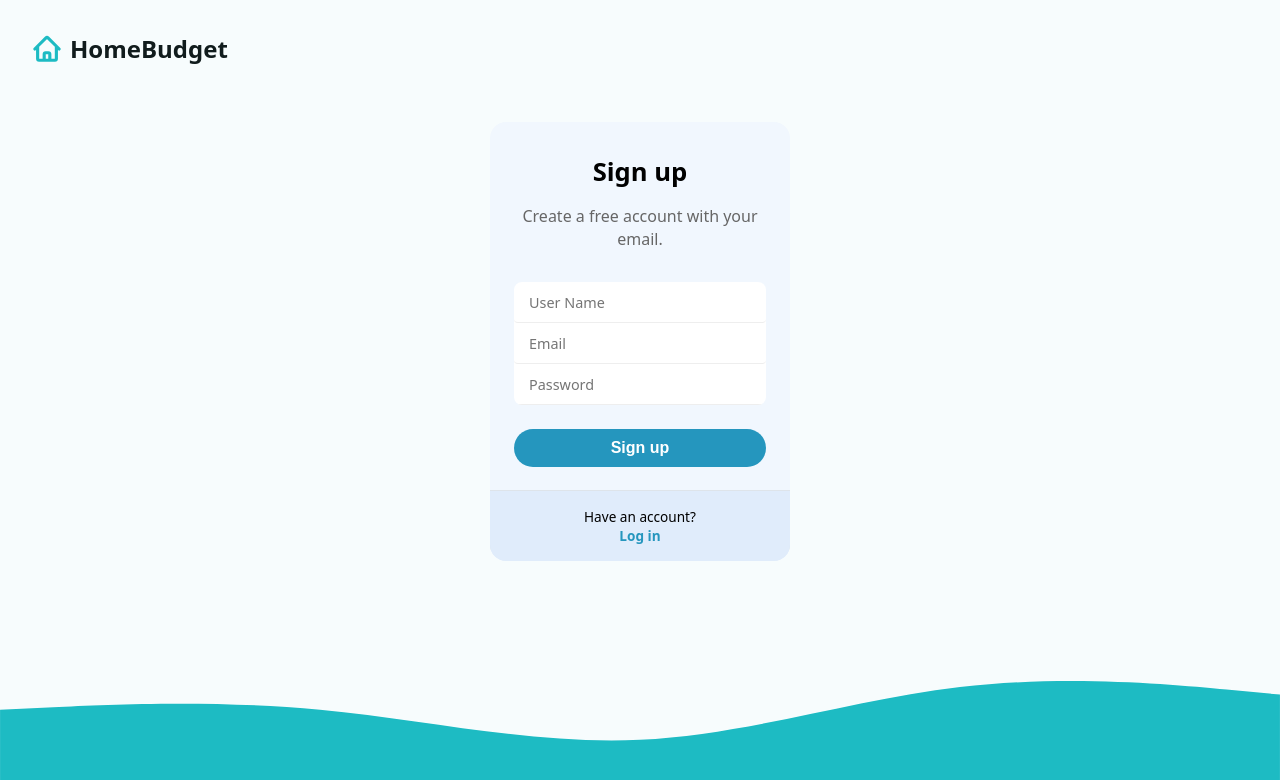
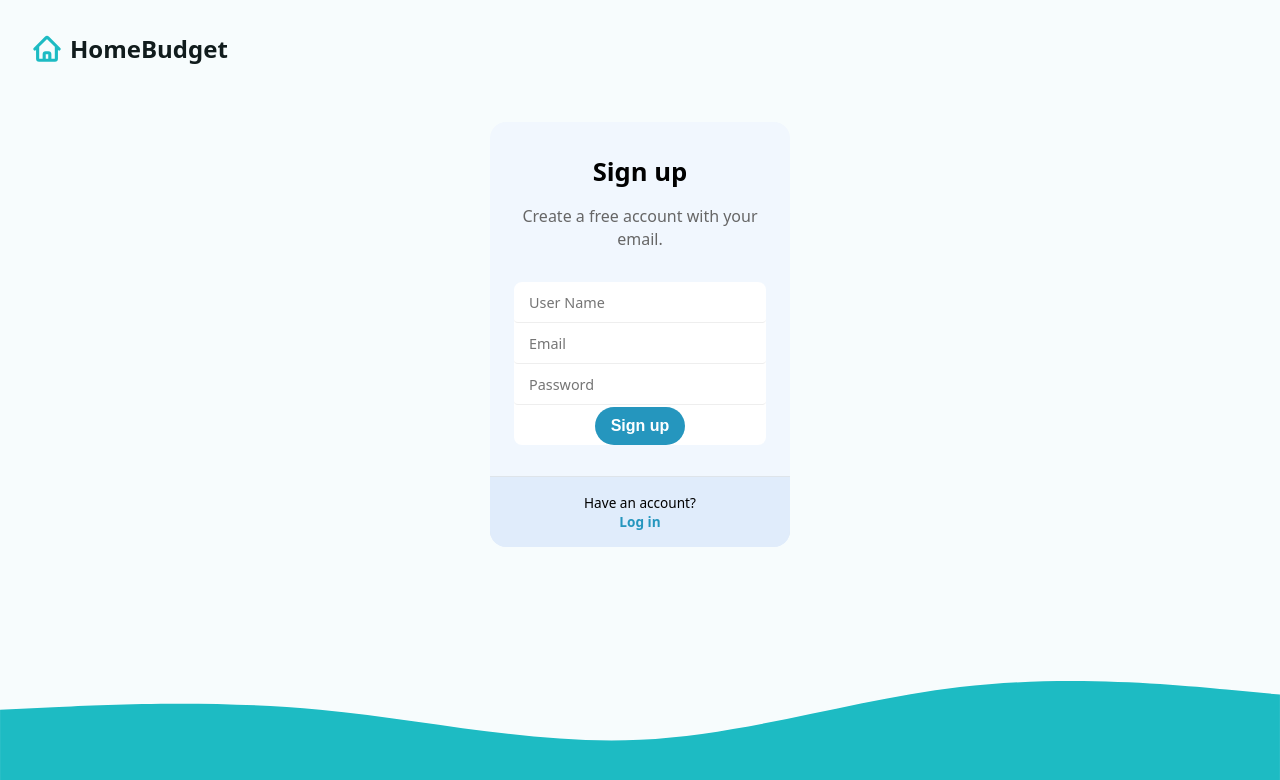
Before and after one commit to techwizard31/Expense-Tracker, a React (Vite) app in the folder frontend/: page /signup in a window 1280 px wide. Shown: the top 780 px of the page. Built offline with nearby package versions, Linux system fonts and the light colour scheme.

Commit message:
fixing again

```diff
--- a/frontend/src/components/Intro.jsx
+++ b/frontend/src/components/Intro.jsx
@@ -1,4 +1,4 @@
-import { Form } from "react-router-dom"
+import { Form,useNavigate } from "react-router-dom"
 
 // library
 import { UserPlusIcon } from "@heroicons/react/24/solid";
@@ -7,6 +7,7 @@ import { UserPlusIcon } from "@heroicons/react/24/solid";
 import illustration from "../assets/illustration.jpg"
 
 const Intro = () => {
+  const navigate = useNavigate();
   return (
     <div className="intro">
       <div>
@@ -17,14 +18,14 @@ const Intro = () => {
           Personal budgeting is the secret to financial freedom. Start your journey today.
         </p>
         <Form method="post">
-          <input
+          {/* <input
             type="text"
             name="userName"
             required
             placeholder="What is your name?" aria-label="Your Name" autoComplete="given-name"
-          />
-          <input type="hidden" name="_action" value="newUser"/>
-          <button type="submit" className="btn btn--dark">
+          /> */}
+          {/* <input type="hidden" name="_action" value="newUser"/> */}
+          <button type="submit" className="btn btn--dark" onClick={()=>navigate('/signup')}>
             <span>Create Account</span>
             <UserPlusIcon width={20} />
           </button>
--- a/frontend/src/helpers.js
+++ b/frontend/src/helpers.js
@@ -89,6 +89,6 @@ export const formatPercentage = (amt) => {
 export const formatCurrency = (amt) => {
   return amt.toLocaleString(undefined, {
     style: "currency",
-    currency: "USD",
+    currency: "INR",
   });
 };
--- a/frontend/src/pages/Dashboard.jsx
+++ b/frontend/src/pages/Dashboard.jsx
@@ -36,15 +36,6 @@ export async function dashboardAction({ request }) {
   const { _action, ...values } = Object.fromEntries(data);
 
   // new user submission
-  if (_action === "newUser") {
-    try {
-      localStorage.setItem("userName", JSON.stringify(values.userName));
-      return toast.success(`Welcome, ${values.userName}`);
-    } catch (e) {
-      throw new Error("There was a problem creating your account.");
-    }
-  }
-
   if (_action === "createBudget") {
     try {
       createBudget({
@@ -91,7 +82,7 @@ const Dashboard = () => {
       {userName ? (
         <div className="dashboard">
           <h1>
-            Welcome back, <span className="accent">{userName}</span>
+            Welcome back, <span className="accent">{User.Name}</span>
           </h1>
           <div className="grid-sm">
             {budgets && budgets.length > 0 ? (
--- a/frontend/src/pages/Signup.jsx
+++ b/frontend/src/pages/Signup.jsx
@@ -1,24 +1,78 @@
-import React from "react";
-import './signup.css';
+import React, { useState } from "react";
+import "./signup.css";
 import { useNavigate } from "react-router-dom";
+import { toast } from "react-toastify";
 
 function Signup() {
-    const navigate = useNavigate();
+  const navigate = useNavigate();
+  const [name, setName] = useState("");
+  const [email, setEmail] = useState("");
+  const [password, setPassword] = useState("");
+
+  const handleSubmit = async (e) => {
+    e.preventDefault(); // Prevent default form submission
+    if (!email || !password || !name) {
+      toast.error("Fill all the fields !");
+      return;
+    }
+    const response = await fetch(`${process.env.REACT_APP_LINKED}/signup`, {
+      method: "POST",
+      headers: { "Content-type": "application/json" },
+      body: JSON.stringify({ email: email, password: password, Name: name }),
+    });
+    console.log(JSON.stringify({ email: email, password: password, Name: name }));
+    const json = await response.json();
+    if (!response.ok) {
+      toast.error(json.error);
+    }
+    if (response.ok) {
+      toast.success("Sign up Successfully");
+      sessionStorage.setItem("User", JSON.stringify(json));
+      navigate("/");
+      setName("");
+      setEmail("");
+      setPassword("");
+    }
+  };
+
   return (
     <div className="form-box">
-      <form className="form">
+      <div className="form">
         <span className="title">Sign up</span>
         <span className="subtitle">Create a free account with your email.</span>
-        <div className="form-container">
-          <input type="text" className="input" placeholder="User Name" />
-          <input type="email" className="input" placeholder="Email" />
-          <input type="password" className="input" placeholder="Password" />
-        </div>
-        <button>Sign up</button>
-      </form>
+        {/* Use form element to capture onSubmit */}
+        <form className="form-container" onSubmit={handleSubmit}>
+          <input
+            type="text"
+            className="input"
+            placeholder="User Name"
+            value={name}
+            onChange={(e) => setName(e.target.value)}
+          />
+          <input
+            type="email"
+            className="input"
+            placeholder="Email"
+            value={email}
+            onChange={(e) => setEmail(e.target.value)}
+          />
+          <input
+            type="password"
+            className="input"
+            placeholder="Password"
+            value={password}
+            onChange={(e) => setPassword(e.target.value)}
+          />
+          {/* Use button type="submit" to ensure form submission */}
+          <button type="submit" className="submit-button">Sign up</button>
+        </form>
+      </div>
       <div className="form-section">
         <p>
-          Have an account? <div className="linked" onClick={()=>navigate('/login')}>Log in</div>
+          Have an account?{" "}
+          <div className="linked" onClick={() => navigate("/login")}>
+            Log in
+          </div>
         </p>
       </div>
     </div>
```
Also changed, not shown: 1 other file (tests, documents, lock files or other folders).
